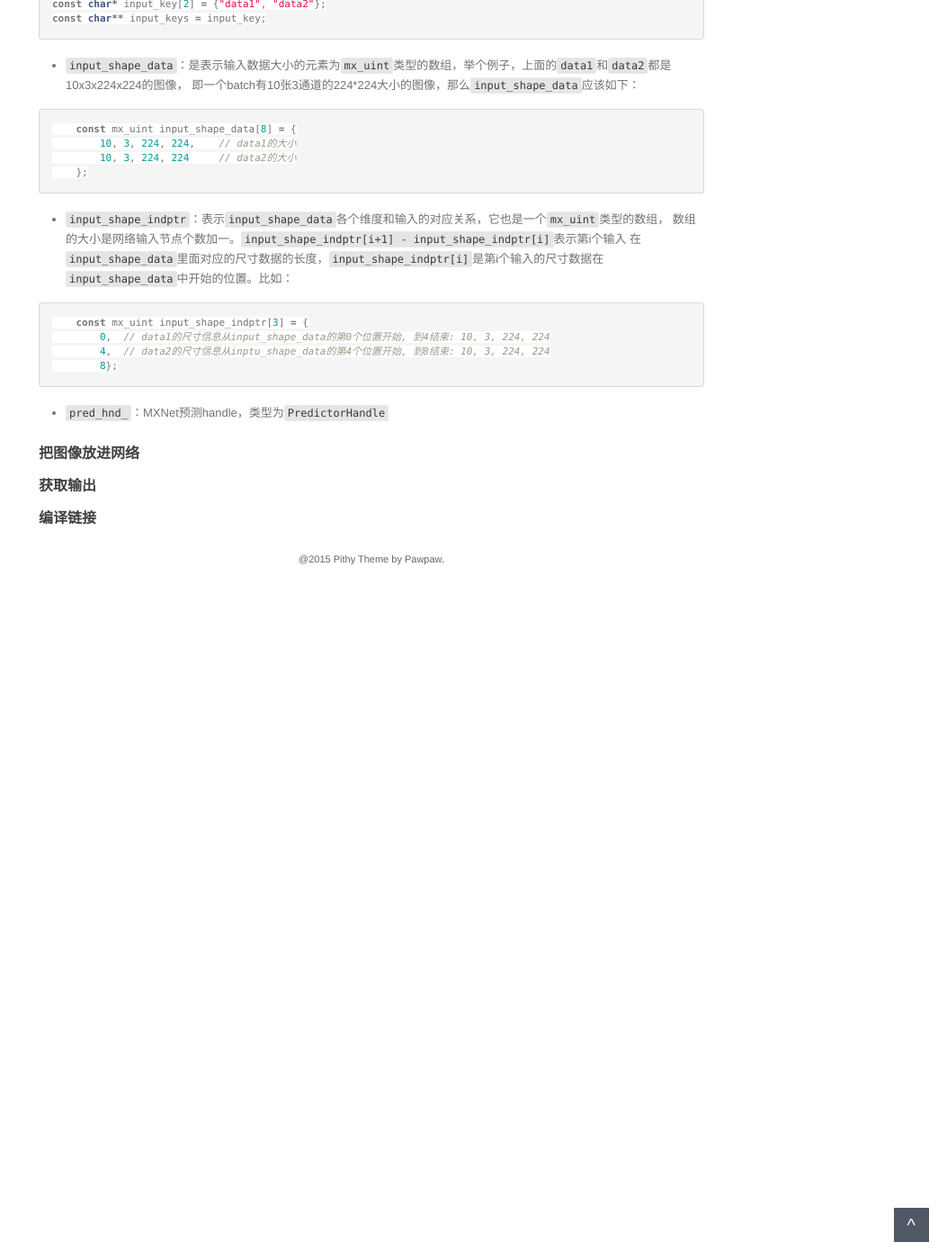
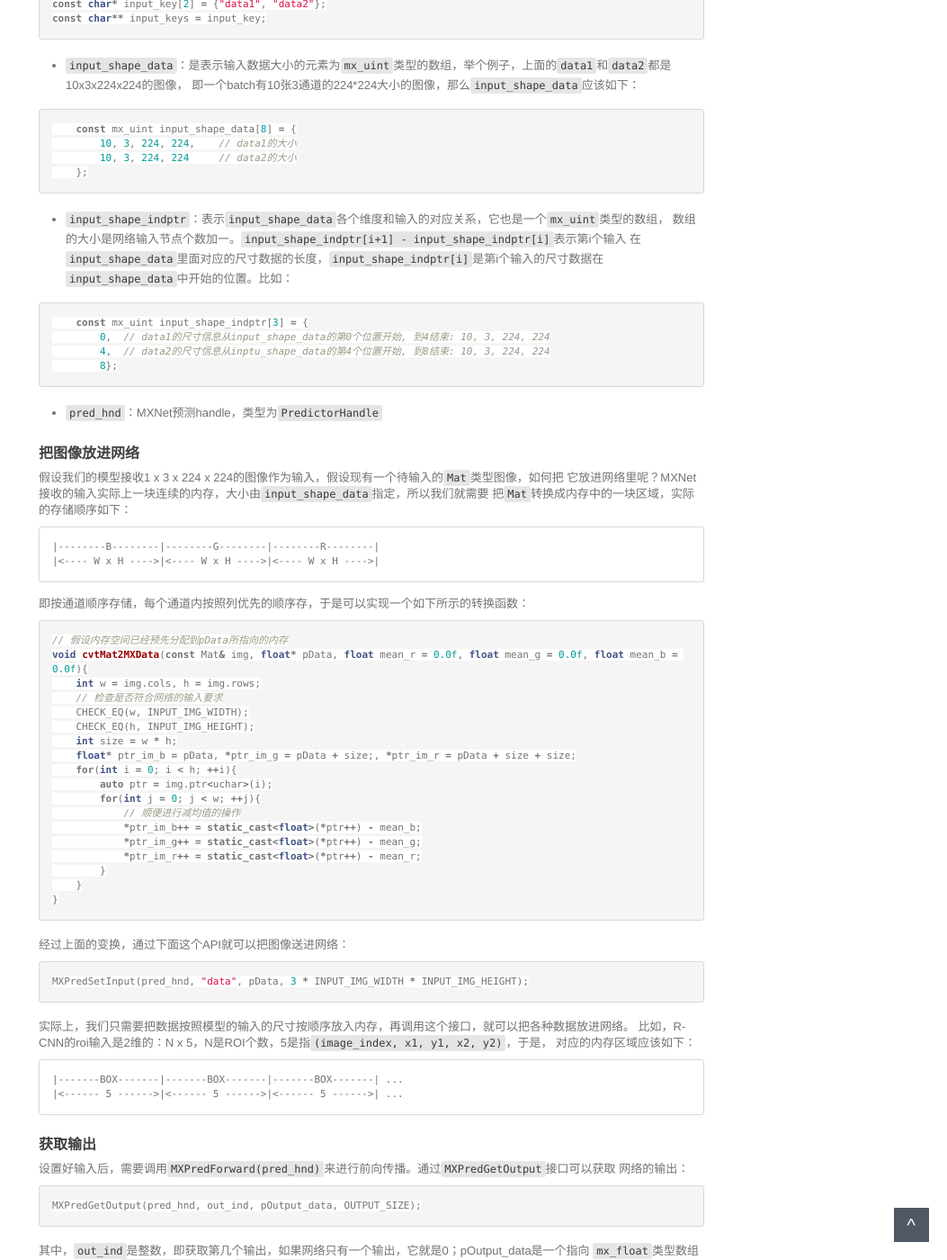
Before and after one commit to squidszyd/squidszyd.github.io, a Jekyll site: the page built from _posts/2017-08-29-mxnet-pred.md, in a window 1280 px wide and 1400 px high, scrolled down 2003 px. Shown: the whole window at 90% size, without its empty margins (227-1280 px from the left). Built offline with Jekyll 4.4.1, drawn with Linux system fonts in a browser that asks for light colours; comment, search, counter and statistics services are not loaded; before the commit the page ends 2633 px from its top, so only the background shows below that; some of the changed text lies outside the part shown.

Commit message:
add post

````diff
--- a/_posts/2017-08-29-mxnet-pred.md
+++ b/_posts/2017-08-29-mxnet-pred.md
@@ -61,8 +61,8 @@ class BufferFile {
 `GetBuffer()`方法可以获取读入的数据的长度和内容。
 
 ### Pred Handle:
-这个是与MXNet交互的界面，通过这个handle我们可以设置要输入到网络的数据，可以
-获取相应的输出。
+这个是与MXNet交互的界面，通过这个handle我们可以设置要输入到网络的数据，可以获取相应的输出。
+
 ####  Pred Handle的初始化，最核心的就是下面这个API：
 {% highlight c++ %}
 MXPredCreate(
@@ -75,7 +75,7 @@ MXPredCreate(
      input_keys,
      input_shape_indptr,
      input_shape_data,
-     &pred_hnd_);
+     &pred_hnd);
 {% endhighlight %}
 
 对这里的变量做一下说明：
@@ -112,8 +112,77 @@ const char** input_keys = input_key;
         4,  // data2的尺寸信息从inptu_shape_data的第4个位置开始, 到8结束: 10, 3, 224, 224
         8};
 {% endhighlight %}
-* `pred_hnd_`：MXNet预测handle，类型为`PredictorHandle`
+* `pred_hnd`：MXNet预测handle，类型为`PredictorHandle`
 
 #### 把图像放进网络
+假设我们的模型接收1 x 3 x 224 x 224的图像作为输入，假设现有一个待输入的`Mat`类型图像，如何把
+它放进网络里呢？MXNet接收的输入实际上一块连续的内存，大小由`input_shape_data`指定，所以我们就需要
+把`Mat`转换成内存中的一块区域，实际的存储顺序如下：
+```
+|--------B--------|--------G--------|--------R--------|
+|<---- W x H ---->|<---- W x H ---->|<---- W x H ---->|
+```
+即按通道顺序存储，每个通道内按照列优先的顺序存，于是可以实现一个如下所示的转换函数：
+{% highlight c++ %}
+// 假设内存空间已经预先分配到pData所指向的内存
+void cvtMat2MXData(const Mat& img, float* pData, float mean_r = 0.0f, float mean_g = 0.0f, float mean_b = 0.0f){
+    int w = img.cols, h = img.rows;
+    // 检查是否符合网络的输入要求
+    CHECK_EQ(w, INPUT_IMG_WIDTH);
+    CHECK_EQ(h, INPUT_IMG_HEIGHT);
+    int size = w * h;
+    float* ptr_im_b = pData, *ptr_im_g = pData + size;, *ptr_im_r = pData + size + size;
+    for(int i = 0; i < h; ++i){
+        auto ptr = img.ptr<uchar>(i);
+        for(int j = 0; j < w; ++j){
+            // 顺便进行减均值的操作
+            *ptr_im_b++ = static_cast<float>(*ptr++) - mean_b;
+            *ptr_im_g++ = static_cast<float>(*ptr++) - mean_g;
+            *ptr_im_r++ = static_cast<float>(*ptr++) - mean_r;
+        }
+    }
+}
+{% endhighlight %}
+经过上面的变换，通过下面这个API就可以把图像送进网络：
+{% highlight c++ %}
+MXPredSetInput(pred_hnd, "data", pData, 3 * INPUT_IMG_WIDTH * INPUT_IMG_HEIGHT);
+{% endhighlight %}
+实际上，我们只需要把数据按照模型的输入的尺寸按顺序放入内存，再调用这个接口，就可以把各种数据放进网络。
+比如，R-CNN的roi输入是2维的：N x 5，N是ROI个数，5是指`(image_index, x1, y1, x2, y2)`，于是，
+对应的内存区域应该如下：
+```
+|-------BOX-------|-------BOX-------|-------BOX-------| ...
+|<------ 5 ------>|<------ 5 ------>|<------ 5 ------>| ...
+```
+
 #### 获取输出
+设置好输入后，需要调用`MXPredForward(pred_hnd)`来进行前向传播。通过`MXPredGetOutput`接口可以获取
+网络的输出：
+{% highlight c++ %}
+MXPredGetOutput(pred_hnd, out_ind, pOutput_data, OUTPUT_SIZE);
+{% endhighlight %}
+其中，`out_ind`是整数，即获取第几个输出，如果网络只有一个输出，它就是0；pOutput_data是一个指向
+`mx_float`类型数组的指针，大小由`OUTPUT_SIZE`确定。`pOutput_data`的内存排列方式和输入是
+一样的，即按照最右侧维度优先的方式排列。
+
 #### 编译链接
+借助CMake可以非常方便地完成编译连接。直接在CMakeLists.txt中加入MXNet的头文件路径和链接库名称和位置即可：
+
+```
+link_directories(/path/to/mxnet/lib) # path where libmxnet.so can be found
+add_executable( my_program
+    main.cpp
+    ...
+)
+target_link_libraries( my_program
+    ${OPENCV_LIBS}
+    ...
+    mxnet                   # just 'mxnet', since the shared lib is named 'libmxnet.so'
+)
+target_include_directories( my_program
+    ./include
+    ...                     # other includes
+    /path/to/mxnet/include  # mxnet include
+)
+```
+写完CMakeLists.txt后运行`cmake /path/to/CMakeLists.txt; make`即可。
````
Also changed, not shown: 2 other files.
